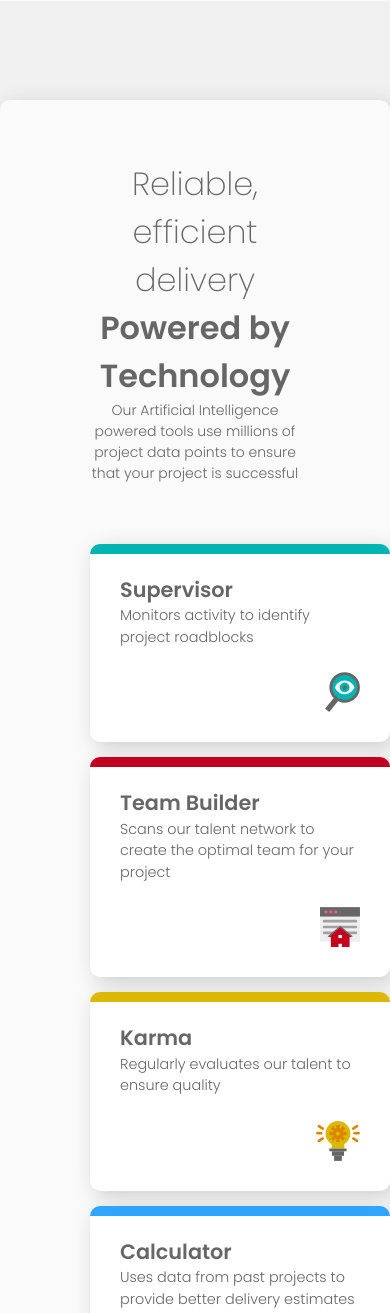
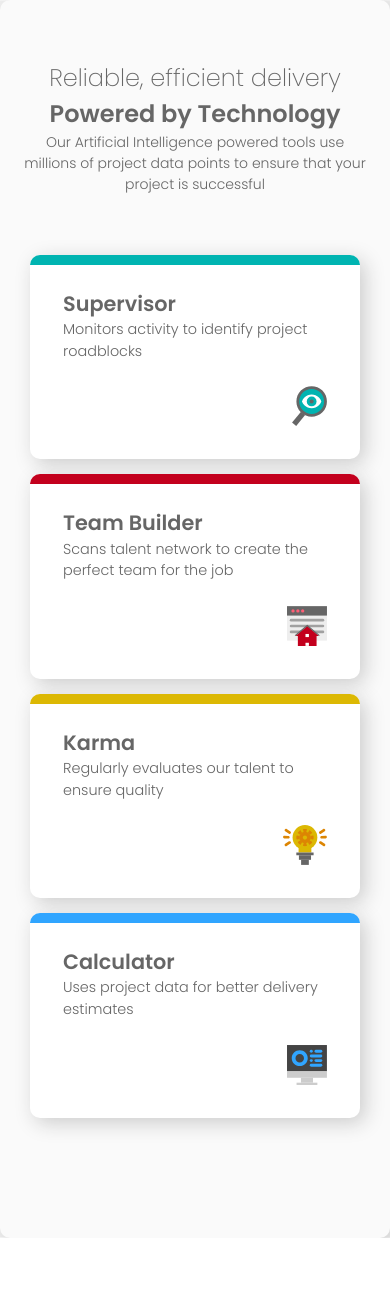
Before and after one commit to joegelman/HuzaifaS_Assignment_1, a plain HTML site: page index.html in a window 390 px wide. Shown: the top 1313 px of the page. After the commit the page ends 1238 px from the top, so only its background shows below. Drawn offline with Linux system fonts and the light colour scheme.

Commit message:
Minor tweaks

```diff
--- a/index.html
+++ b/index.html
@@ -31,7 +31,7 @@
                 <article class="card-item two" id="two">
                     <div class="card-text">
                     <h2>Team Builder</h2>
-                    <p class="cardliner">Scans our talent network to create the optimal team for your project</p>
+                    <p class="cardliner">Scans talent network to create the perfect team for the job</p>
                     </div>
                     <img class="icon" src="House-Icon.svg" alt="Team Builder Icon">
                 </article>
@@ -47,7 +47,7 @@
             <article class="card-item four" id="four">
                 <div class="card-text">
                 <h2>Calculator</h2>
-                <p class="cardliner">Uses data from past projects to provide better delivery estimates</p>
+                <p class="cardliner">Uses project data for better delivery estimates</p>
                 </div>
                 <img class="icon" src="Screen-Icon.svg" alt="Calculator Icon">
             </article>
--- a/styles.css
+++ b/styles.css
@@ -188,19 +188,20 @@ p.subliner {
   }
 
 @media only screen and (max-width:668px) {
-  /* main {
-    margin: 0;
-    padding: 80px 10px;
-  } */
-  /* h1 {
-    font-size: 1.5em;
-  } */
+main {
+    margin: 0 auto;
+    padding: 60px 20px;
+     }
 
   .headline {
-    max-width: 300px;
+    max-width: 350px;
   }
   p.subliner {
     font-size: .6rem;
+}
+
+h1 {
+  font-size: 1.5rem;
 }
 
 .cardliner {
```
